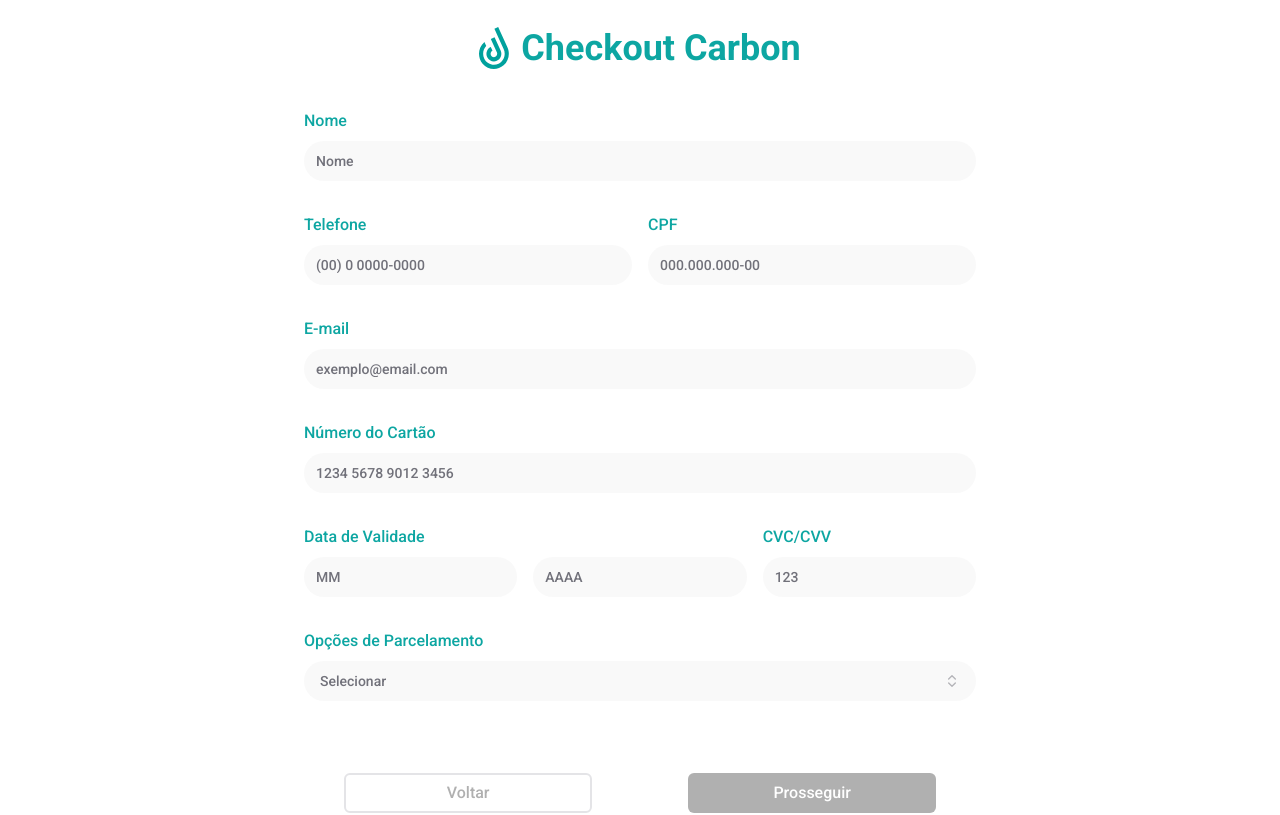
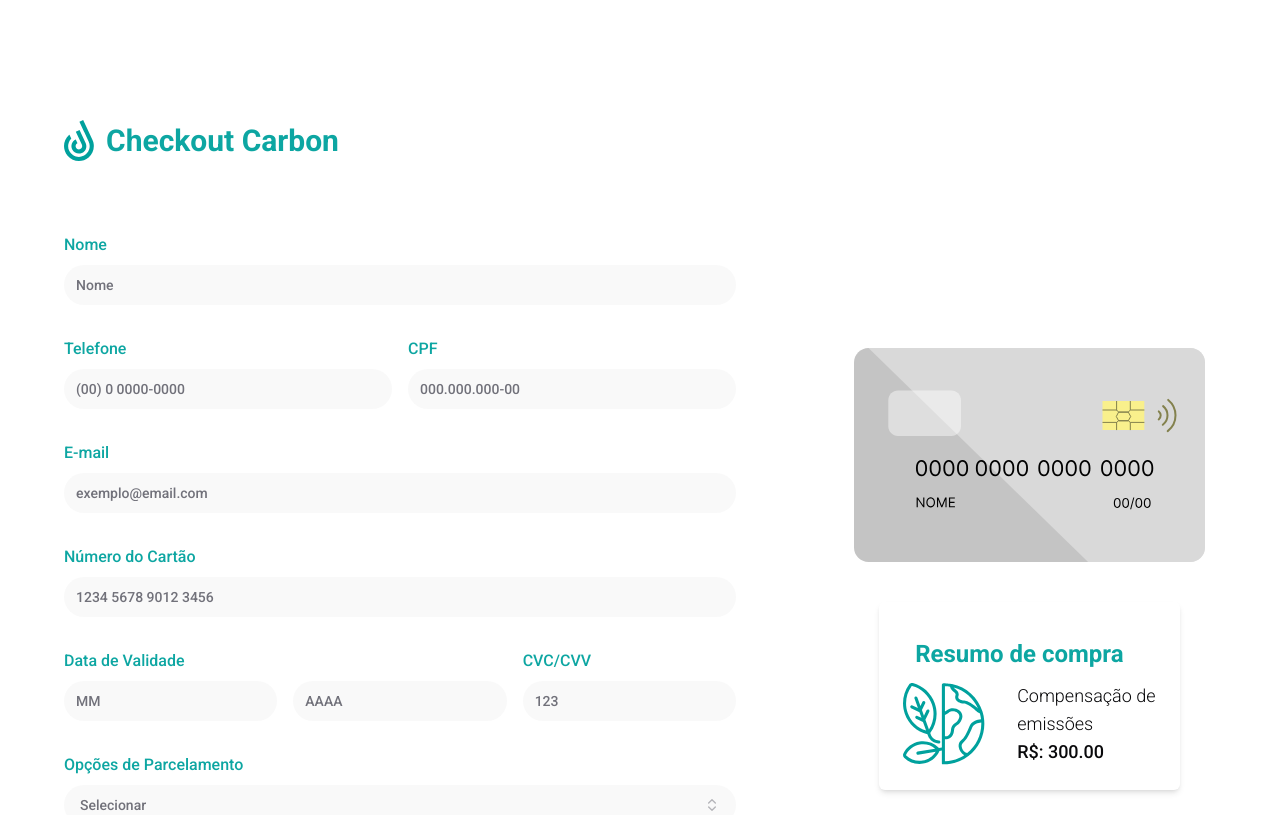
Before and after one commit to ormacarbon/frontend-test-tree, a Next.js app in the folder teste-tecnico/: page /checkout in a window 1280 px wide. Shown: the top 815 px of the page. Built offline with nearby package versions, Linux system fonts and the light colour scheme.

Commit message:
feat: create purchase summary

```diff
--- a/teste-tecnico/src/app/checkout/page.tsx
+++ b/teste-tecnico/src/app/checkout/page.tsx
@@ -2,11 +2,11 @@
 
 import React, { useEffect, useState } from 'react';
 import Image from "next/image";
-import { roboto700 } from '@/app/ui/fonts';
+import { roboto300, roboto500, roboto700 } from '@/app/ui/fonts';
 import MyForm from '@/components/ui/myform';
 import { useSearchParams } from 'next/navigation';
 
-export default function Home() {
+export default function Page() {
   const searchParams = useSearchParams();
   const [amount, setAmount] = useState<number | null>(null);
 
@@ -30,16 +30,46 @@ export default function Home() {
   const cred = Number(searchParams.get('cred') || 1);
 
   return (
-    <div className='flex flex-col items-center justify-center h-screen px-8 py-12'>
-      <header className='flex flex-row items-center gap-3'>
-        <Image src='/CarbonLogo.svg'  width={30} height={45} alt="Logo" />
-        <h1 className={`text-4xl text-primaria ${roboto700.className}`}>Checkout Carbon</h1>
+    <div className="h-screen px-6 md:px-16 lg:px-32 py-6">
+      <header className="flex flex-row items-center gap-3 pt-24">
+        <Image src="/CarbonLogo.svg" width={30} height={45} alt="Logo" />
+        <h1 className={`text-2xl md:text-3xl lg:text-4xl text-primaria ${roboto700.className}`}>
+          Checkout Carbon
+        </h1>
       </header>
-      <main className='flex flex-row h-full'>
-        <div className='w-2/3 flex flex-col items-start justify-start'>
-          <MyForm total={amount} co2={co2} cred={cred}/>
+      <main className="flex flex-col md:flex-row md:gap-8 h-full mt-8">
+        <div className="flex flex-col w-full md:w-2/3 items-start justify-start">
+          <MyForm total={amount} co2={co2} cred={cred} />
+        </div>
+        <div className="md:w-1/3 hidden md:flex flex-col items-center justify-center gap-y-10">
+          <Image src="/CardIcon.svg" width={351} height={214} alt="Cartão" />
+          <ResumoCompra amount={amount} />
+        </div>
+        <div className="md:hidden fixed bottom-0 left-0 w-full bg-white p-4 shadow-lg">
+          <ResumoCompra amount={amount} />
         </div>
       </main>
     </div>
   );
 }
+
+function ResumoCompra({ amount }: { amount: number | null }) {
+  return (
+    <div className="p-6 rounded-md md:shadow-md">
+      <h1 className={`text-xl md:text-2xl lg:text-3xl text-primaria p-3 ${roboto700.className}`}>
+        Resumo de compra
+      </h1>
+      <div className="flex flex-row gap-4 md:gap-8 items-center">
+        <Image src="/Globo.svg" width={82} height={82} alt="Globo" />
+        <div>
+          <p className={`text-base md:text-lg ${roboto300.className}`}>
+            Compensação de <br /> emissões
+          </p>
+          <p className={`text-base md:text-lg ${roboto500.className}`}>
+            R$: {amount !== null ? amount.toFixed(2) : "300.00"}
+          </p>
+        </div>
+      </div>
+    </div>
+  );
+}
--- a/teste-tecnico/src/components/ui/myform.tsx
+++ b/teste-tecnico/src/components/ui/myform.tsx
@@ -39,6 +39,8 @@ const formSchema = z.object({
   name_CVCCVV: z.string().regex(/^\d{3}$/, "CVC/CVV inválido"),
   name_opparcelamento: z.string().nonempty("Opção de parcelamento é obrigatória"),
 });
+
+
 
 interface MyFormProps {
   total?: number | null;
@@ -260,7 +262,7 @@ export default function MyForm({ total = 0, co2, cred }: MyFormProps) {
                       </Button>
                     </FormControl>
                   </PopoverTrigger>
-                  <PopoverContent className="w-full p-0">
+                  <PopoverContent className="w-full p-0 items-start">
                     <Command>
                       <CommandInput placeholder="Procurar forma de pagamento..." />
                       <CommandList>
```
Also changed, not shown: teste-tecnico/public/page.tsx (deleted, +0 -34 lines).
